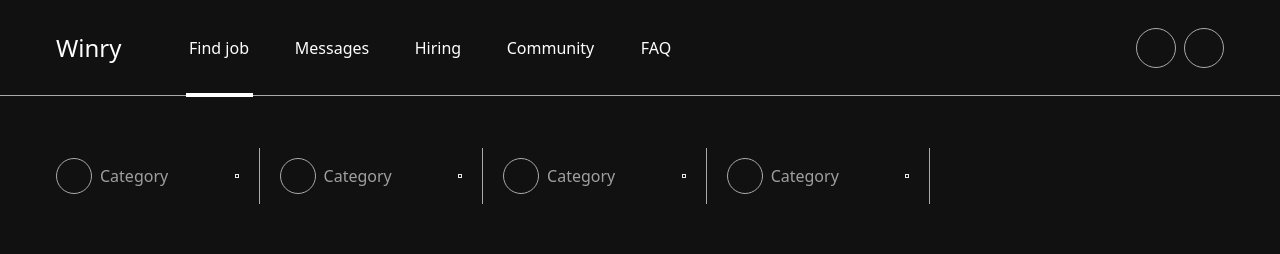
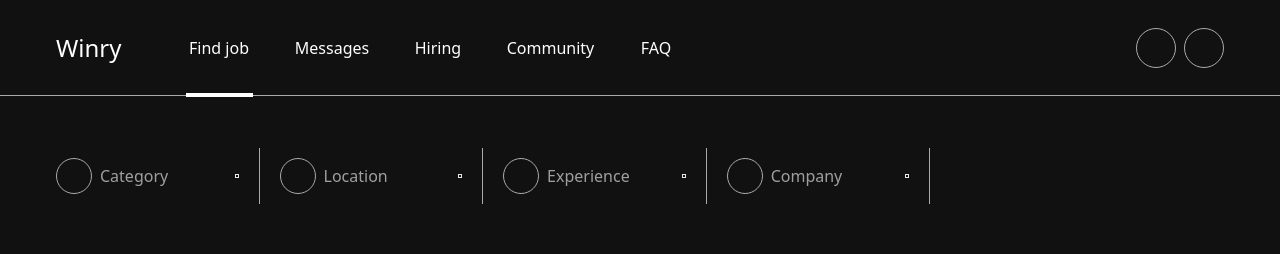
Before and after one commit to ark1111/L-Project-1-front, a React (Vite) app: page / in a window 1280 px wide. Shown: the top 254 px of the page. Built offline with nearby package versions, Linux system fonts and the light colour scheme.

Commit message:
feat:FilterBar...

```diff
--- a/src/components/select/Select.tsx
+++ b/src/components/select/Select.tsx
@@ -1,17 +1,52 @@
+import { useState } from "react";
+
 type Props = {
   placeholder: string;
+  options: { label: string; value: string }[];
+  value: string | null;
+  setValue: React.Dispatch<React.SetStateAction<string | null>>;
 };
 
-const Select = ({ placeholder }: Props) => {
+const Select = ({ placeholder, options, value, setValue }: Props) => {
+  const [isShowOptions, setIsShowOptions] = useState(false);
+
+  const selectOption = (value: string) => {
+    setValue(value);
+    setIsShowOptions(false);
+  };
   return (
     <div className="w-full relative">
-      <div className="w-full flex items-center gap-x-2 cursor-pointer">
+      <div
+        className="w-full flex items-center gap-x-2 cursor-pointer"
+        onClick={() => setIsShowOptions(true)}
+      >
         <div className="w-9 h-9 shrink-0 rounded-full border border-divider-main flex items-center justify-center"></div>
         <div className="flex-1 text-base  text-text-on_surface_one-600">
-          {placeholder}
+          {value || placeholder}
         </div>
         <div className="w-1 shrink-0 h-1 border"></div>
       </div>
+      {isShowOptions && (
+        <div
+          className="fixed w-screen h-screen top-0 left-0 z-40 "
+          onClick={() => setIsShowOptions(false)}
+        ></div>
+      )}
+      {isShowOptions && (
+        <div className="w-full absolute top-10 rounded-xl border-2 border-divider-main bg-surface-one z-50 shadow-xl p-2">
+          <div className="w-full  p-1 flex flex-col gap-y-2 max-h-[200px] overflow-y-auto customScrollbar">
+            {options.map((item) => (
+              <div
+                key={item.value}
+                className={`text-base text-center text-text-on_surface_one-800 cursor-pointer`}
+                onClick={() => selectOption(item.value)}
+              >
+                {item.label}
+              </div>
+            ))}
+          </div>
+        </div>
+      )}
     </div>
   );
 };
--- a/src/index.css
+++ b/src/index.css
@@ -7,3 +7,16 @@
   margin: 0;
   box-sizing: border-box;
 }
+
+.customScrollbar::-webkit-scrollbar {
+  width: 2px;
+}
+
+.customScrollbar::-webkit-scrollbar-track {
+  background-color: transparent;
+}
+
+.customScrollbar::-webkit-scrollbar-thumb {
+  background-color: #aaaaaa99;
+  border-radius: 100px;
+}
--- a/src/pages/jobs/components/FilterBar.tsx
+++ b/src/pages/jobs/components/FilterBar.tsx
@@ -1,22 +1,66 @@
+import { useState } from "react";
 import Select from "../../../components/select/Select";
 
+const selectList = [
+  {
+    label: "one",
+    value: "one",
+  },
+  {
+    label: "two",
+    value: "two",
+  },
+  {
+    label: "three",
+    value: "three",
+  },
+  {
+    label: "four",
+    value: "four",
+  },
+];
+
 const FilterBar = () => {
+  const [category, setCategory] = useState<string | null>(null);
+  const [location, setLocation] = useState<string | null>(null);
+  const [experience, setExperience] = useState<string | null>(null);
+  const [company, setCompany] = useState<string | null>(null);
   return (
     <div className="w-full h-40 bg-surface-one px-14 flex items-center justify-between gap-x-5">
       <div className="flex-1">
-        <Select placeholder="Category" />
+        <Select
+          placeholder="Category"
+          options={selectList}
+          value={category}
+          setValue={setCategory}
+        />
       </div>
       <div className="w-px h-14 bg-divider-main"></div>
       <div className="flex-1">
-        <Select placeholder="Category" />
+        <Select
+          placeholder="Location"
+          options={selectList}
+          value={location}
+          setValue={setLocation}
+        />
       </div>
       <div className="w-px h-14 bg-divider-main"></div>
       <div className="flex-1">
-        <Select placeholder="Category" />
+        <Select
+          placeholder="Experience"
+          options={selectList}
+          value={experience}
+          setValue={setExperience}
+        />
       </div>
       <div className="w-px h-14 bg-divider-main"></div>
       <div className="flex-1">
-        <Select placeholder="Category" />
+        <Select
+          placeholder="Company"
+          options={selectList}
+          value={company}
+          setValue={setCompany}
+        />
       </div>
       <div className="w-px h-14 bg-divider-main"></div>
       <div className="flex-grow-[1.5] h-2"></div>
--- a/tailwind.config.js
+++ b/tailwind.config.js
@@ -13,6 +13,7 @@ export default {
         },
         divider: {
           main: "#aaaaaa",
+          660:"#aaaaaa99"
         },
         primary: {
           main: "#111111",
```
